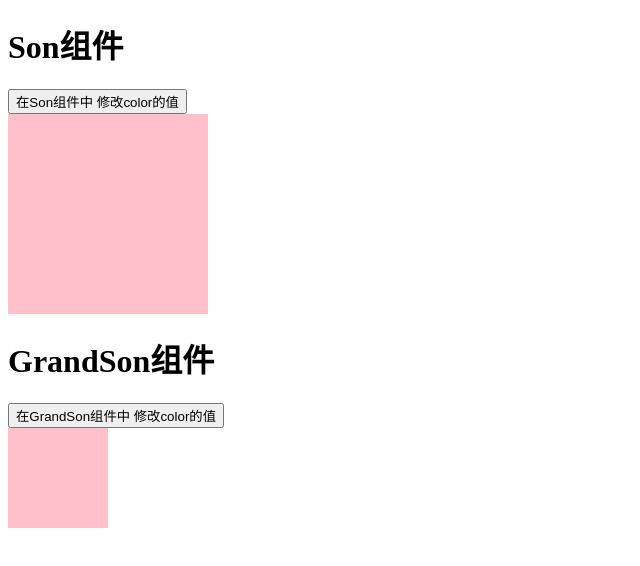
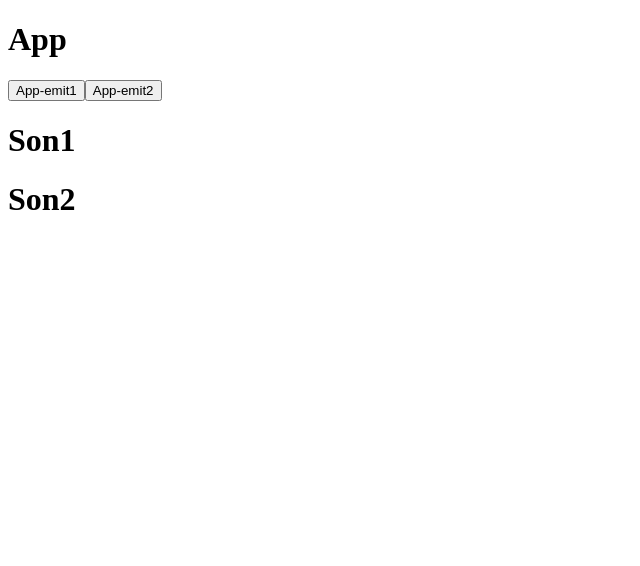
Before and after one commit to Cao007/learn-vue3, a Vue app: page / in a window 1280 px wide. Shown: the top 566 px of the page, without its empty margins (0-640 px from the left). Built offline with nearby package versions, Linux system fonts and the light colour scheme.

Commit message:
mitt全局事件总线

```diff
--- a/package.json
+++ b/package.json
@@ -14,6 +14,7 @@
     "animate.css": "^4.1.1",
     "gsap": "^3.12.5",
     "less": "^4.2.0",
+    "mitt": "^3.0.1",
     "pinia": "^2.1.7",
     "vue": "^3.4.21",
     "vue-router": "^4.3.0"
--- a/src/App.vue
+++ b/src/App.vue
@@ -1,15 +1,26 @@
 <template>
   <div>
-    <Son></Son>
+    <h1>App</h1>
+    <button @click="emit1">App-emit1</button>
+    <button @click="emit2">App-emit2</button>
+    <Son1></Son1>
+    <Son2></Son2>
   </div>
 </template>
 
 <script setup lang="ts">
-import Son from './components/Son.vue';
+import Son1 from './components/Son1.vue';
+import Son2 from './components/Son2.vue';
 
-let color = ref('pink');
-provide('color', color);
-
+// 1.获取当前组件实例
+const instance: any = getCurrentInstance();
+const emit1 = () => {
+  // 2.通过$bus属性上的emit方法触发事件
+  instance?.proxy?.$bus.emit('on-num', 100);
+}
+const emit2 = () => {
+  instance?.proxy?.$bus.emit('on-name', '张三');
+}
 </script>
 
 <style scoped></style>
--- a/src/components/GrandSon.vue
+++ b/src/components/GrandSon.vue
@@ -1,22 +1,11 @@
 <template>
-    <div>
-        <h1>GrandSon组件</h1>
-        <button @click="changeColor">在GrandSon组件中 修改color的值</button>
-        <div class="box"></div>
-    </div>
+    <div></div>
 </template>
 
 <script setup lang="ts">
-const color: any = inject('color')
-const changeColor = () => {
-    color.value = 'red'
-}
+import { ref } from 'vue';
+
+
 </script>
 
-<style scoped>
-.box {
-    width: 100px;
-    height: 100px;
-    background-color: v-bind(color);
-}
-</style>
+<style scoped></style>
--- a/src/components/Son.vue
+++ /dev/null
@@ -1,26 +0,0 @@
-<template>
-    <div>
-        <h1>Son组件</h1>
-        <button @click="changeColor">在Son组件中 修改color的值</button>
-        <div class="box"></div>
-        <GrandSon></GrandSon>
-    </div>
-</template>
-
-<script setup lang="ts">
-import GrandSon from './GrandSon.vue';
-
-const color: any = inject('color')
-const changeColor = () => {
-    color.value = 'red'
-}
-
-</script>
-
-<style scoped>
-.box {
-    width: 200px;
-    height: 200px;
-    background-color: v-bind(color);
-}
-</style>
--- /dev/null
+++ b/src/components/Son1.vue
@@ -0,0 +1,18 @@
+<template>
+    <div>
+        <h1>Son1</h1>
+    </div>
+</template>
+
+<script setup lang="ts">
+
+// 1.获取当前组件实例
+const instance: any = getCurrentInstance();
+// 2.通过组件实例获取全局事件总线，监听指定的事件
+instance?.proxy?.$bus.on('on-num', (num: number) => {
+    console.log('Son1收到数据', num);
+});
+
+</script>
+
+<style scoped></style>
--- /dev/null
+++ b/src/components/Son2.vue
@@ -0,0 +1,19 @@
+<template>
+    <div>
+        <h1>Son2</h1>
+    </div>
+</template>
+
+<script setup lang="ts">
+
+// 1.获取当前组件实例
+const instance: any = getCurrentInstance();
+// 2.通过组件实例获取全局事件总线，监听所有事件
+instance?.proxy?.$bus.on('*', (type: string, data: any) => {
+    console.log(type, data)
+})
+
+
+</script>
+
+<style scoped></style>
--- a/src/main.ts
+++ b/src/main.ts
@@ -6,12 +6,17 @@ import { createPinia } from 'pinia'
 import App from './App.vue'
 import * as AllComponents from './components/index'
 // import router from './router'
+import mitt from 'mitt'
 
 const app = createApp(App)
 for (const [key,component] of Object.entries(AllComponents)) {
     app.component(key, component)
 }
 
+// 挂在到全局api
+const emitter = mitt()
+app.config.globalProperties.$bus = emitter
+
 app.use(createPinia())
 // app.use(router)
 
```
Also changed, not shown: 1 other file (tests, documents, lock files or other folders).
